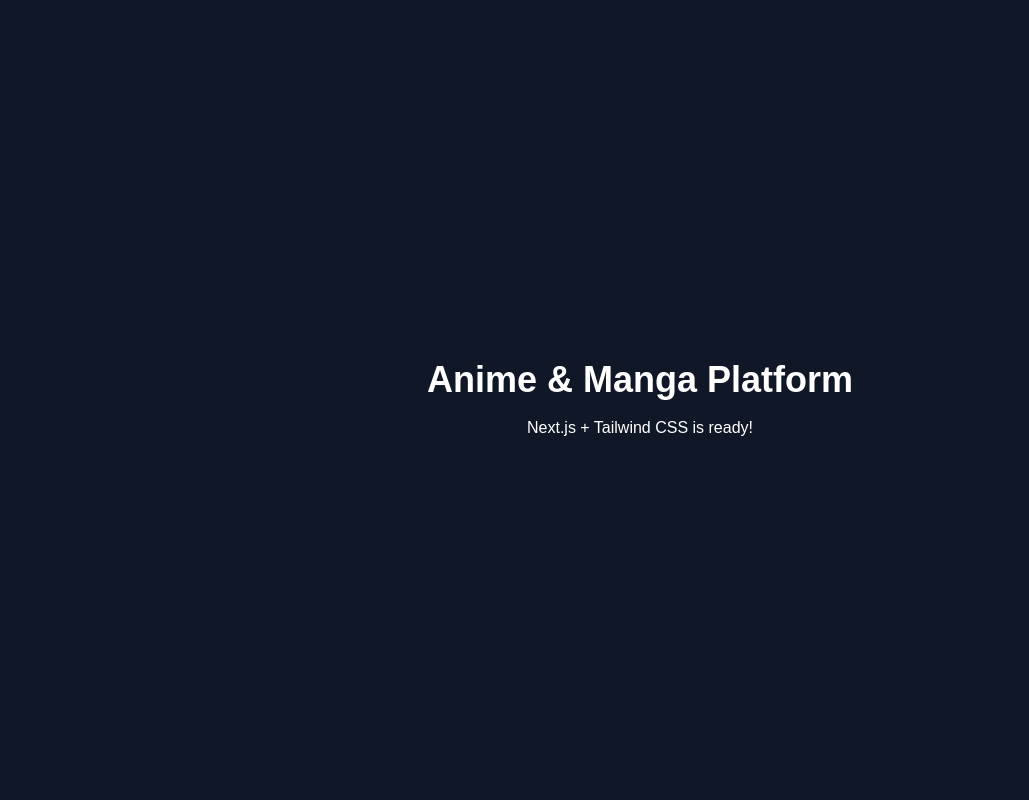
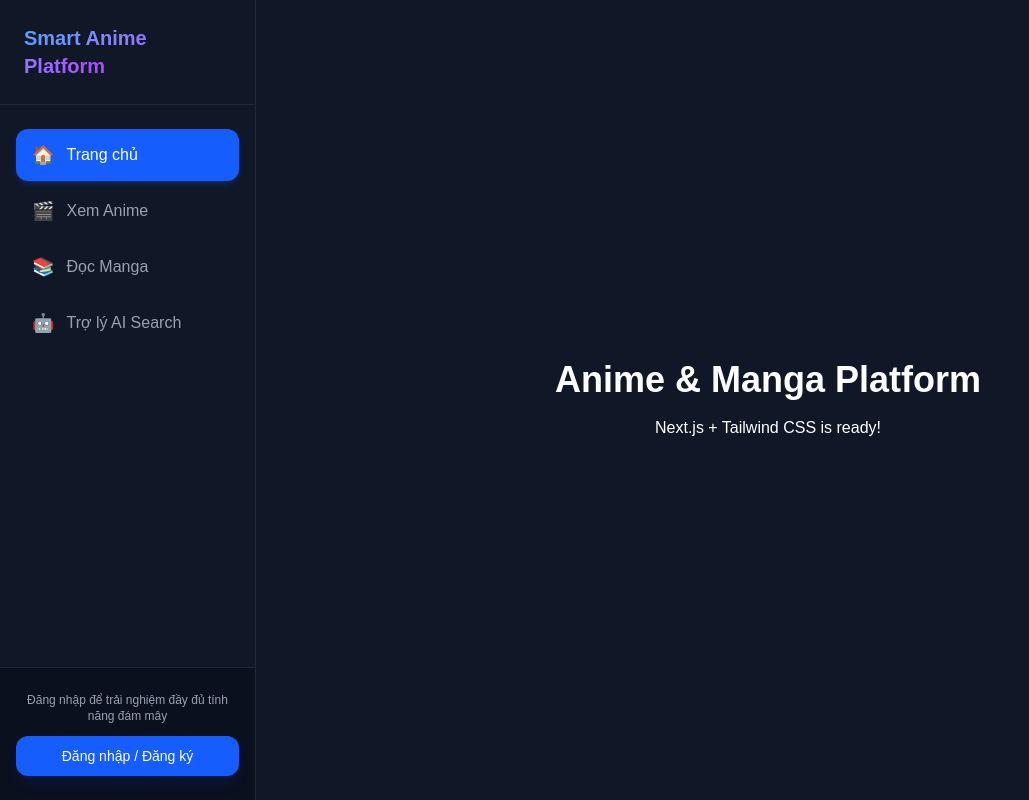
Before and after one commit to Yang2803/FinalProject, a Next.js app in the folder frontend/: page / in a window 1280 px wide. Shown: the whole page, without its empty margins (0-1029 px from the left). Built offline with nearby package versions, Linux system fonts and the light colour scheme; no server answers.

Commit message:
adding nav bar

```diff
--- a/frontend/src/app/layout.tsx
+++ b/frontend/src/app/layout.tsx
@@ -1,5 +1,6 @@
 import type { Metadata } from "next";
 import { Geist, Geist_Mono } from "next/font/google";
+import Sidebar from "@/components/Sidebar";
 import "./globals.css";
 import { Providers } from "@/components/Providers";
 
@@ -13,24 +14,29 @@
   subsets: ["latin"],
 });
 
-export const metadata: Metadata = {
-  title: "Create Next App",
-  description: "Generated by create next app",
-};
-
 export default function RootLayout({
   children,
-}: Readonly<{
+}: {
   children: React.ReactNode;
-}>) {
+}) {
   return (
-    <html
-      lang="en" suppressHydrationWarning
-      className={`${geistSans.variable} ${geistMono.variable} h-full antialiased`}
-    >
-      <body className="min-h-full flex flex-col">
-        <Providers>{children}</Providers>
-        </body>
+    <html lang="vi">
+      <body className="antialiased">
+        {/* Khởi tạo Providers chứa SessionProvider để sử dụng được useSession */}
+        <Providers>
+          <div className="flex min-h-screen bg-gray-950 text-gray-100">
+
+            {/* Thanh điều hướng dọc cố định bên trái */}
+            <Sidebar />
+
+            {/* Vùng không gian hiển thị nội dung chính của từng trang con */}
+            <main className="flex-1 min-h-screen overflow-y-auto">
+              {children}
+            </main>
+
+          </div>
+        </Providers>
+      </body>
     </html>
   );
 }
--- /dev/null
+++ b/frontend/src/components/Sidebar.tsx
@@ -0,0 +1,107 @@
+"use client";
+
+import { useSession, signOut } from "next-auth/react";
+import Link from "next/link";
+import { usePathname } from "next/navigation";
+
+export default function Sidebar() {
+  const { data: session, status } = useSession();
+  const pathname = usePathname();
+
+  // Ẩn thanh Sidebar hoàn toàn nếu người dùng đang ở trang login hoặc register
+  if (pathname === "/login" || pathname === "/register") {
+    return null;
+  }
+
+  // Danh sách các menu chức năng dựa theo các mô-đun cốt lõi của dự án
+  const menuItems = [
+    { name: "Trang chủ", href: "/", icon: "🏠" },
+    { name: "Xem Anime", href: "/anime", icon: "🎬" },
+    { name: "Đọc Manga", href: "/manga", icon: "📚" },
+    { name: "Trợ lý AI Search", href: "/ai-search", icon: "🤖" },
+  ];
+
+  return (
+    <aside className="w-64 h-screen bg-gray-900 text-white flex flex-col justify-between border-r border-gray-800 sticky top-0 left-0">
+
+      {/* Phần trên cùng: Logo / Tên ứng dụng */}
+      <div>
+        <div className="p-6 border-b border-gray-800">
+          <Link href="/" className="text-xl font-bold bg-gradient-to-r from-blue-400 to-purple-500 bg-clip-text text-transparent">
+            Smart Anime Platform
+          </Link>
+        </div>
+
+        {/* Danh sách các nút điều hướng */}
+        <nav className="px-4 py-6 space-y-1">
+          {menuItems.map((item) => {
+            const isActive = pathname === item.href;
+            return (
+              <Link
+                key={item.href}
+                href={item.href}
+                className={`flex items-center space-x-3 px-4 py-3 rounded-xl transition-all duration-200 ${
+                  isActive
+                    ? "bg-blue-600 text-white font-medium shadow-md shadow-blue-600/20"
+                    : "text-gray-400 hover:bg-gray-800 hover:text-white"
+                }`}
+              >
+                <span className="text-lg">{item.icon}</span>
+                <span>{item.name}</span>
+              </Link>
+            );
+          })}
+        </nav>
+      </div>
+
+      {/* Phần dưới cùng: Trạng thái User (Xác thực với NextAuth) */}
+      <div className="p-4 border-t border-gray-800 bg-gray-950/40">
+        {status === "loading" ? (
+          <div className="flex justify-center py-2">
+            <div className="w-5 h-5 border-2 border-blue-500 border-t-transparent rounded-full animate-spin"></div>
+          </div>
+        ) : session ? (
+          /* TRẠNG THÁI: ĐÃ ĐĂNG NHẬP */
+          <div className="space-y-4">
+            <div className="flex items-center space-x-3 p-1">
+              <img
+                src={session.user?.image || "https://www.svgrepo.com/show/507442/user-circle.svg"}
+                alt={session.user?.name || "User Avatar"}
+                className="w-10 h-10 rounded-full object-cover border border-gray-700 bg-gray-800"
+              />
+              <div className="flex-1 min-w-0">
+                <p className="text-sm font-semibold truncate text-gray-100">
+                  {session.user?.name}
+                </p>
+                <p className="text-xs text-gray-500 truncate">
+                  {session.user?.email}
+                </p>
+              </div>
+            </div>
+
+            <button
+              onClick={() => signOut({ callbackUrl: "/login" })}
+              className="w-full py-2 px-4 bg-red-500/10 hover:bg-red-600 text-red-400 hover:text-white border border-red-500/20 hover:border-transparent text-sm font-medium rounded-xl transition-all duration-200 cursor-pointer"
+            >
+              Đăng xuất
+            </button>
+          </div>
+        ) : (
+          /* TRẠNG THÁI: CHƯA ĐĂNG NHẬP */
+          <div className="py-2 space-y-2">
+            <p className="text-xs text-gray-400 text-center mb-3">
+              Đăng nhập để trải nghiệm đầy đủ tính năng đám mây
+            </p>
+            <Link
+              href="/login"
+              className="block w-full py-2.5 text-center text-sm font-medium text-white bg-blue-600 hover:bg-blue-700 rounded-xl shadow-lg shadow-blue-600/10 transition-all duration-200"
+            >
+              Đăng nhập / Đăng ký
+            </Link>
+          </div>
+        )}
+      </div>
+
+    </aside>
+  );
+}
```
